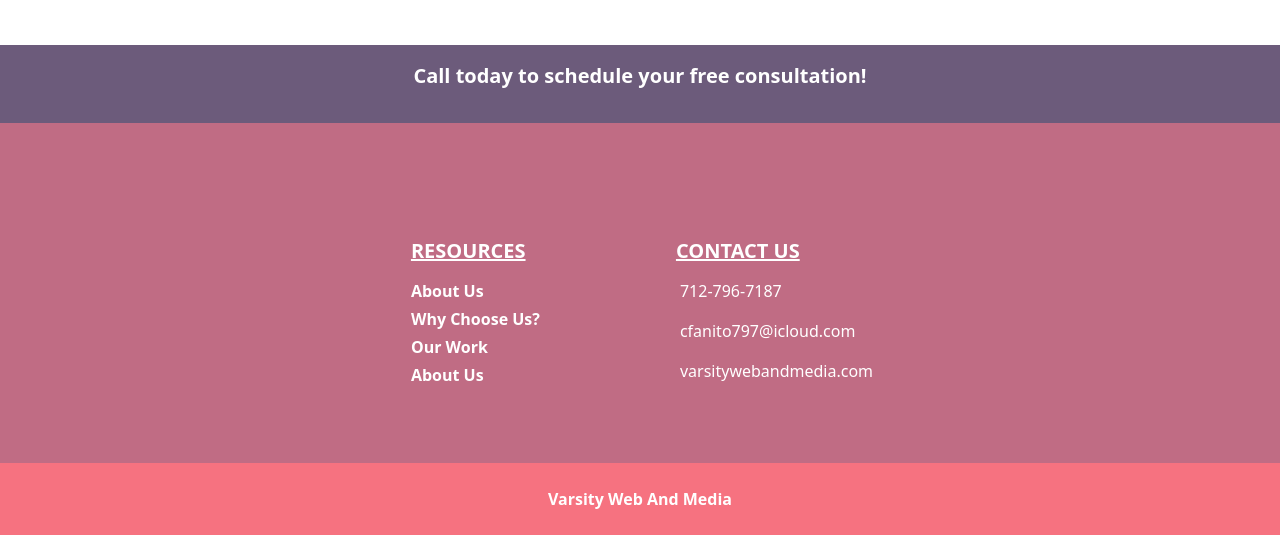
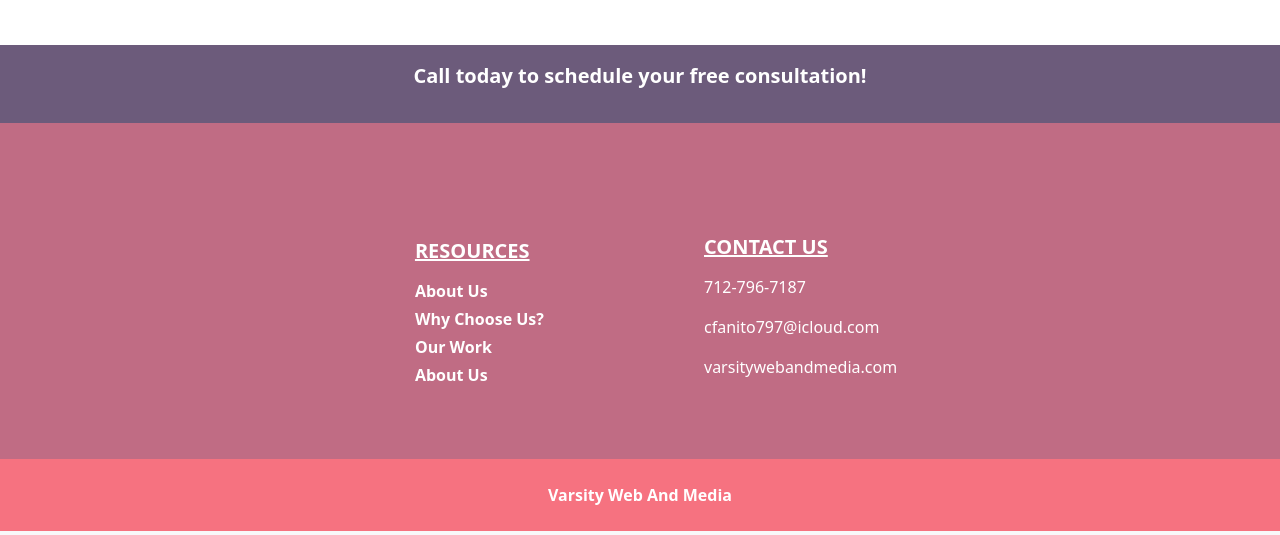
Before and after one commit to cjuanito797/Varsity-Web-Dev, a Django app: page / in a window 1280 px wide. Shown: the part 2932-3467 px from the top of the page. Run offline with Django 4.2, Linux system fonts and the light colour scheme.

Commit message:
Made UI Changes (Mobile)
Made the width of, the columns for footer navigation be w-25 so that they appear side by side on mobile.

```diff
--- a/Home/templates/index.html
+++ b/Home/templates/index.html
@@ -329,9 +329,9 @@
 
             <section class="d-flex justify-content-center" style="background-color: #C06C84;">
 
-                <div class="row mt-5" style="text-align: left; color: white;">
+                <div class="row justify-content-center mt-5" style="text-align: left; color: white;">
 
-                    <div class="col-sm p-3 m-5">
+                    <div class="col-sm p-3 m-5 w-25">
 
                         <!-- add the resources links -->
                         <h5 class="text-uppercase text-md-auto fw-bold mb-3 text-decoration-underline m-1">
@@ -359,23 +359,23 @@
 
                     </div>
 
-                    <div class="col-sm p-3 m-5">
+                    <div class="col-sm p-3 m-5 w-25">
 
                         <!-- add the resources links -->
-                        <h5 class="text-uppercase text-md-auto fw-bold mb-3 text-decoration-underline m-1">
+                        <h5 class="text-uppercase text-md-auto fw-bold mb-3 text-decoration-underline m-0">
                             Contact Us</h5>
 
 
-                        <p><i class="fas fa-print m-1"></i>712-796-7187</p>
+                        <p><i class="fas fa-print m-0"></i>712-796-7187</p>
 
                         <p>
-                            <i class="fas fa-envelope m-1"></i>
+                            <i class="fas fa-envelope m-0"></i>
                             cfanito797@icloud.com
                         </p>
 
 
 
-                        <p><i class="fas fa-phone m-1"></i>varsitywebandmedia.com</p>
+                        <p><i class="fas fa-phone m-0"></i>varsitywebandmedia.com</p>
 
                     </div>
 
```
